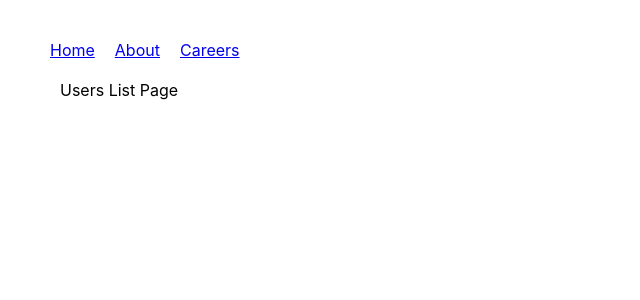
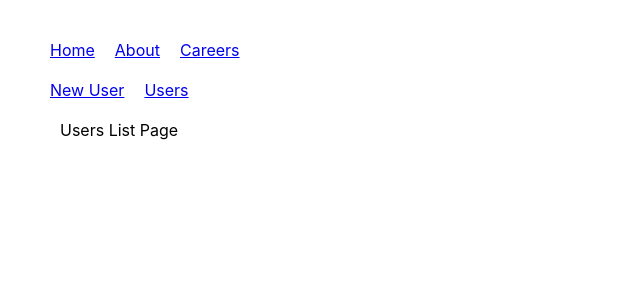
Before and after one commit to i-am-arav/react-router-demo, a React (Create React App) app: page /users in a window 1280 px wide. Shown: the top 300 px of the page, without its empty margins (0-640 px from the left). Built offline with nearby package versions, Linux system fonts and the light colour scheme.

Commit message:
3.1 Usage of Outlet

```diff
--- a/src/App.js
+++ b/src/App.js
@@ -6,11 +6,12 @@ import Careers from './pages/Careers';
 import Users from './pages/Users';
 import UserDetails from './pages/UserDetails';
 import Newuser from './pages/Newuser';
+import UserNav from './pages/UserNav';
 
 function App() {
   return (
     <div style={{margin: '40px'}}>
-      <nav>
+      <nav style={{marginBottom: '20px'}}>
         <Link style={{margin:'0 10px'}} to='/'>Home</Link>
         <Link style={{margin:'0 10px'}} to='/about'>About</Link>
         <Link style={{margin:'0 10px'}} to='/careers'>Careers</Link>
@@ -19,7 +20,7 @@ function App() {
       <Route path='/' element={<Home />} />
       <Route path='/about' element={<About />} />
       <Route path='/careers' element={<Careers />} />
-      <Route path='/users'>
+      <Route path='/users' element={<UserNav />}>
         <Route index element={<Users />} />
         <Route path=":userId" element={<UserDetails />} />
         <Route path='new' element={<Newuser />} />
--- /dev/null
+++ b/src/pages/UserNav.jsx
@@ -0,0 +1,15 @@
+import React from 'react'
+import { Link, Outlet } from 'react-router-dom'
+
+const UserNav = () => {
+  return (
+    <>
+        <Link style={{margin:'0 10px'}} to='/users/new'>New User</Link>
+        <Link style={{margin:'0 10px'}} to='/users'>Users</Link>
+        <Outlet />
+
+    </>
+  )
+}
+
+export default UserNav
```
